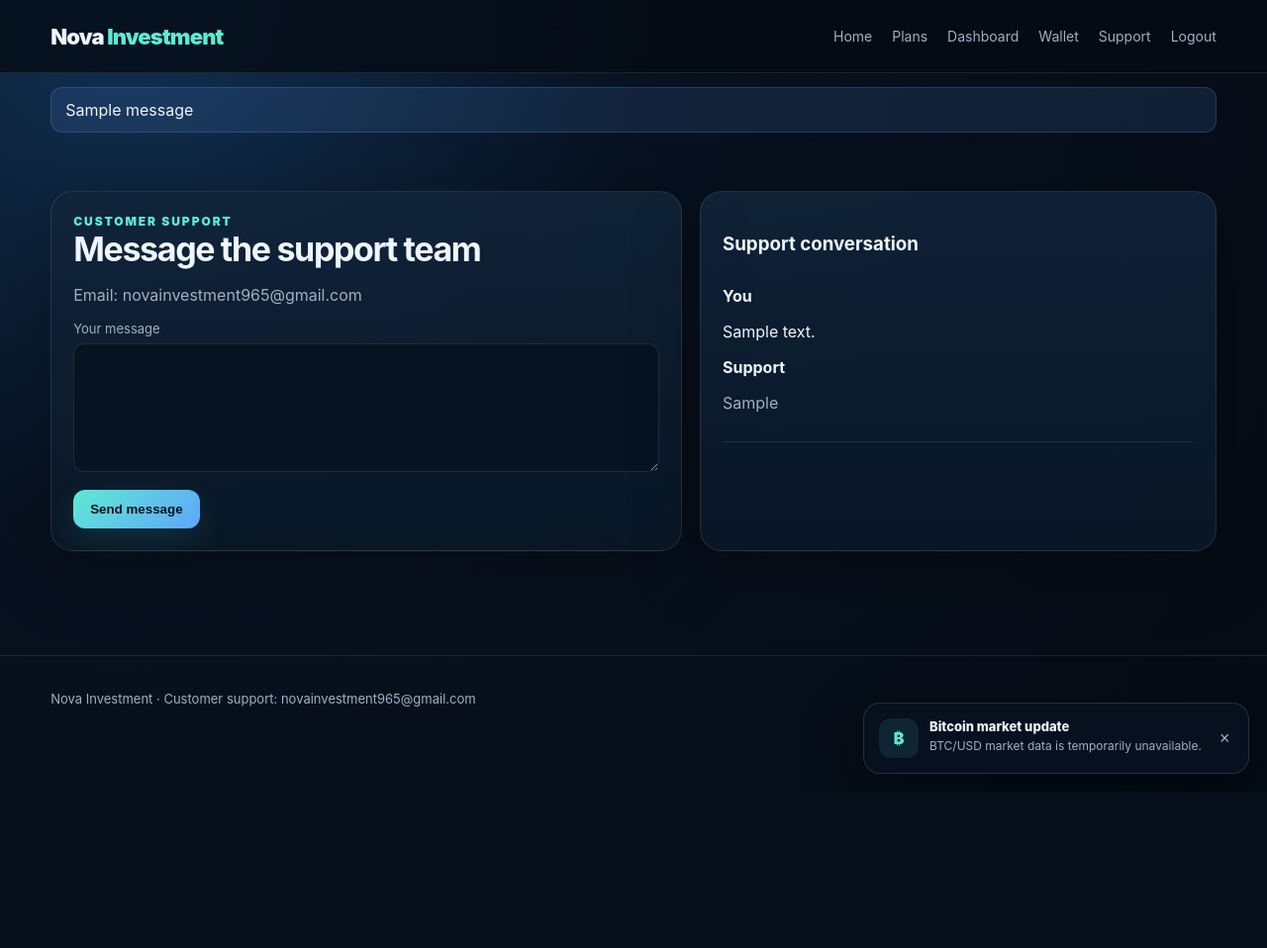
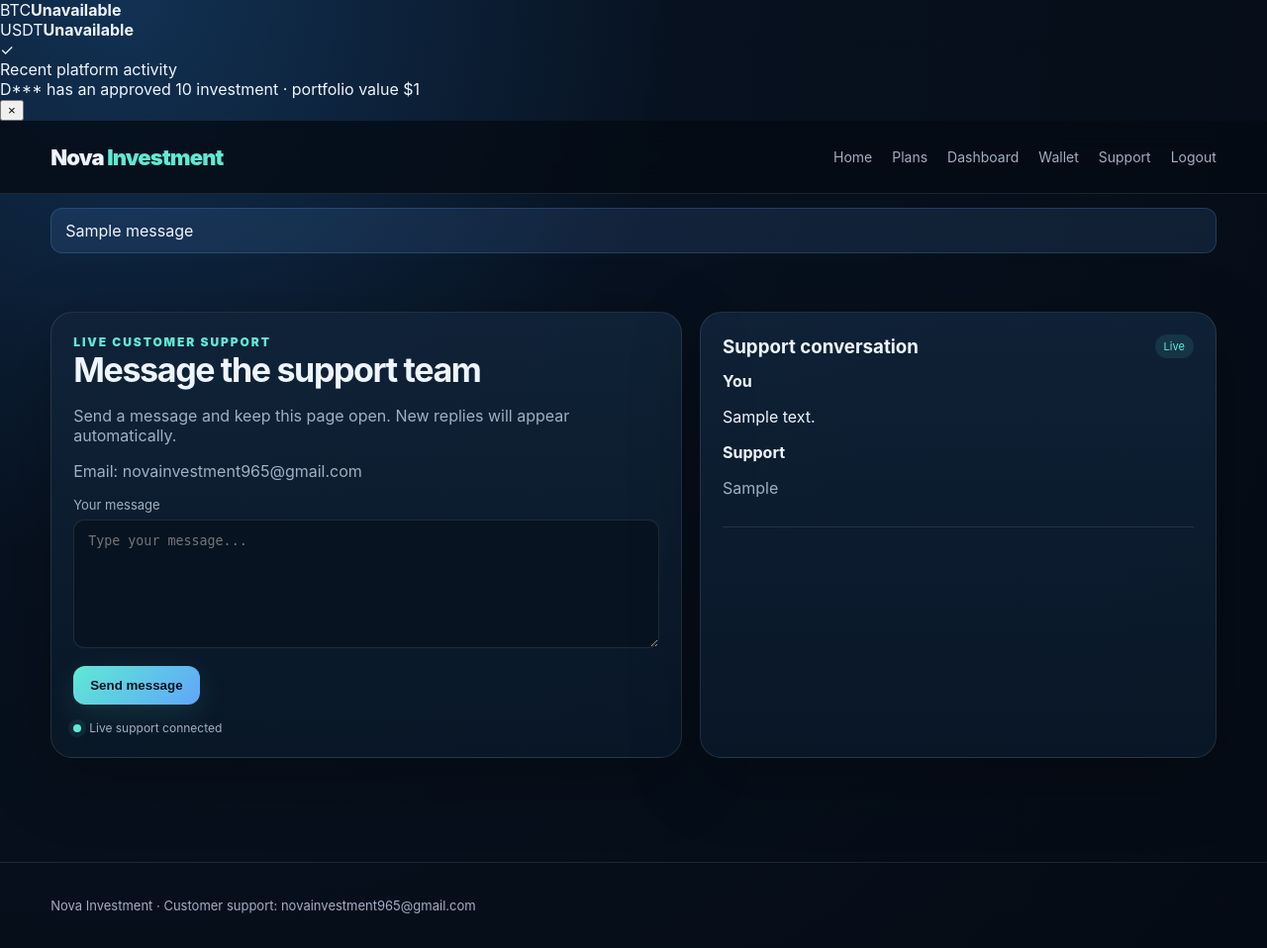
Before and after one commit to ewenlakay-a11y/nova-investment, a Flask app: page /support in a window 1280 px wide. Shown: the whole page at 99% size. Before the commit the page ends 799 px from the top, so only its background shows below. Run offline with Flask 3, Linux system fonts and the light colour scheme; the visitor is signed in with stand-in values (Sample User, id 1); data comes from the database, SQL or seed files in the repository; tables that the repository leaves empty hold one stand-in row (values such as "Sample post"); one stand-in notice (Sample message) is shown.

Commit message:
Add files via upload

```diff
--- a/templates/support.html
+++ b/templates/support.html
@@ -1,43 +1,26 @@
-<!doctype html><html><head><meta charset="utf-8"><meta name="viewport" content="width=device-width,initial-scale=1"><title>Support | Nova Investment</title><link rel="stylesheet" href="/static/style.css"></head><body><nav class="nav"><div class="container" style="display:flex;width:92%;align-items:center;justify-content:space-between">
-      <a class="brand" href="/">Nova <span>Investment</span></a>
-      <div class="navlinks">
-        <a href="/">Home</a><a href="/plans">Plans</a>
-        {% if current_user %}<a href="/dashboard">Dashboard</a><a href="/wallet">Wallet</a><a href="/support">Support</a>{% if current_user["is_admin"] %}<a href="/admin">Admin</a>{% endif %}<a href="/logout">Logout</a>
-        {% else %}<a href="/login">Login</a><a class="btn" href="/register">Create account</a>{% endif %}
-      </div>
-      <a class="navmobile btn secondary" href="/login">Account</a>
-    </div></nav>{% with msgs=get_flashed_messages(with_categories=true) %}{% for cat,msg in msgs %}<div class="container"><div class="flash {{cat}}">{{msg}}</div></div>{% endfor %}{% endwith %}<main class="section container"><div class="two"><div class="card"><div class="eyebrow">Customer support</div><h2>Message the support team</h2><p class="muted">Email: <a href="mailto:{{support_email}}">{{support_email}}</a></p><form method="post"><div class="field"><label>Your message</label><textarea name="message" required></textarea></div><button class="btn">Send message</button></form></div><div class="card"><h3>Support conversation</h3>{% for m in messages %}<div style="padding:13px 0;border-bottom:1px solid var(--line)"><b>You</b><p>{{m.message}}</p>{% if m.reply %}<b>Support</b><p class="muted">{{m.reply}}</p>{% else %}<span class="muted">Awaiting response</span>{% endif %}</div>{% else %}<p class="muted">No messages yet.</p>{% endfor %}</div></div></main>
-<div id="toast-wrap"></div>
-<style>
-#toast-wrap{position:fixed;right:18px;bottom:18px;width:min(390px,calc(100vw - 28px));z-index:9999}
-.toast{background:rgba(7,17,31,.97);border:1px solid rgba(255,255,255,.13);box-shadow:0 20px 60px rgba(0,0,0,.4);border-radius:17px;padding:15px;display:grid;grid-template-columns:40px 1fr 20px;gap:11px;margin-top:10px;transform:translateY(20px);opacity:0;transition:.35s}
-.toast.show{transform:translateY(0);opacity:1}.toasticon{width:40px;height:40px;border-radius:12px;display:grid;place-items:center;background:rgba(94,234,212,.1);color:#5eead4;font-weight:900}.toasttitle{font-weight:850;font-size:13px}.toasttext{color:#9fb0c5;font-size:12px;line-height:1.5;margin-top:3px}.toastclose{border:0;background:none;color:#9fb0c5;cursor:pointer;font-size:18px}
-</style>
+<!doctype html><html><head><meta charset="utf-8"><meta name="viewport" content="width=device-width,initial-scale=1"><title>Support | Nova Investment</title><link rel="stylesheet" href="/static/style.css"></head><body>
+<div class="market-ticker" aria-live="polite"><div><span class="market-label">BTC</span><strong id="corner-btc">Loading…</strong></div><div><span class="market-label">USDT</span><strong id="corner-usdt">Loading…</strong></div></div>
+<div id="activity-popup" class="activity-popup" aria-live="polite" aria-atomic="true"><div class="activity-icon">✓</div><div><div class="activity-title">Recent platform activity</div><div id="activity-text">Checking recent activity…</div></div><button type="button" class="activity-close" onclick="document.getElementById('activity-popup').classList.remove('show')" aria-label="Close">×</button></div><nav class="nav"><div class="container" style="display:flex;width:92%;align-items:center;justify-content:space-between">
+<a class="brand" href="/">Nova <span>Investment</span></a><div class="navlinks"><a href="/">Home</a><a href="/plans">Plans</a>{% if current_user %}<a href="/dashboard">Dashboard</a><a href="/wallet">Wallet</a><a href="/support">Support</a>{% if current_user["is_admin"] %}<a href="/admin">Admin</a>{% endif %}<a href="/logout">Logout</a>{% else %}<a href="/login">Login</a><a class="btn" href="/register">Create account</a>{% endif %}</div><a class="navmobile btn secondary" href="/login">Account</a></div></nav>
+{% with msgs=get_flashed_messages(with_categories=true) %}{% for cat,msg in msgs %}<div class="container"><div class="flash {{cat}}">{{msg}}</div></div>{% endfor %}{% endwith %}
+<main class="section container"><div class="two"><div class="card"><div class="eyebrow">Live customer support</div><h2>Message the support team</h2><p class="muted">Send a message and keep this page open. New replies will appear automatically.</p><p class="muted">Email: <a href="mailto:{{support_email}}">{{support_email}}</a></p><form method="post"><div class="field"><label>Your message</label><textarea name="message" required placeholder="Type your message..."></textarea></div><button class="btn">Send message</button></form><div style="margin-top:16px" class="statusline"><span class="dot"></span><span id="live-status">Live support connected</span></div></div>
+<div class="card"><div style="display:flex;justify-content:space-between;align-items:center;gap:10px"><h3 style="margin:0">Support conversation</h3><span class="pill" id="reply-count">Live</span></div><div id="conversation">{% for m in messages %}<div class="support-message" data-id="{{m.id}}" style="padding:13px 0;border-bottom:1px solid var(--line)"><b>You</b><p>{{m.message}}</p>{% if m.reply %}<b>Support</b><p class="muted">{{m.reply}}</p>{% else %}<span class="muted">Awaiting response</span>{% endif %}</div>{% else %}<p class="muted">No messages yet.</p>{% endfor %}</div></div></div></main>
+<style>.statusline{display:flex;align-items:center;gap:8px;font-size:12px;color:#9fb0c5}.dot{width:8px;height:8px;border-radius:50%;background:#5eead4;box-shadow:0 0 0 5px rgba(94,234,212,.08)}.pill{font-size:11px;padding:5px 9px;border-radius:999px;background:rgba(94,234,212,.1);color:#5eead4}.support-message.new{animation:msgIn .45s ease}@keyframes msgIn{from{opacity:0;transform:translateY(8px)}to{opacity:1;transform:none}}</style>
 <script>
 (function(){
- const wrap=document.getElementById('toast-wrap'); if(!wrap)return;
- const items=[
-  ['₿','Bitcoin market update','Fetching the latest BTC/USD market price…',true],
-  ['↗','Plan update','Investment plans are available to review from $500.',false],
-  ['✓','Account update','Portfolio and transaction information is available in your dashboard.',false],
-  ['🔒','Security update','Use your verification settings to keep your account protected.',false]
- ];
- async function btc(){
-  try{
-   const r=await fetch('https://api.coingecko.com/api/v3/simple/price?ids=bitcoin&vs_currencies=usd');
-   const d=await r.json(); const p=d.bitcoin.usd;
-   return 'BTC/USD: $'+Number(p).toLocaleString('en-US',{maximumFractionDigits:2});
-  }catch(e){return 'BTC/USD market data is temporarily unavailable.'}
+ const box=document.getElementById('conversation'), status=document.getElementById('live-status'); let first=true, last='';
+ function esc(v){const d=document.createElement('div');d.textContent=v??'';return d.innerHTML}
+ function render(items){
+  if(!items.length){box.innerHTML='<p class="muted">No messages yet.</p>';return}
+  const newest=String(items[0].id); const changed=newest!==last; last=newest;
+  box.innerHTML=items.map(m=>`<div class="support-message ${changed&&!first&&String(m.id)===newest?'new':''}" data-id="${m.id}" style="padding:13px 0;border-bottom:1px solid var(--line)"><b>You</b><p>${esc(m.message)}</p>${m.reply?`<b>Support</b><p class="muted">${esc(m.reply)}</p>`:'<span class="muted">Awaiting response</span>'}</div>`).join(''); first=false;
  }
- async function show(x){
-  const el=document.createElement('div'); el.className='toast';
-  let t=x[2]; if(x[3])t=await btc();
-  el.innerHTML='<div class="toasticon">'+x[0]+'</div><div><div class="toasttitle">'+x[1]+'</div><div class="toasttext">'+t+'</div></div><button class="toastclose">×</button>';
-  wrap.appendChild(el); requestAnimationFrame(()=>el.classList.add('show'));
-  const close=()=>{el.classList.remove('show');setTimeout(()=>el.remove(),350)};
-  el.querySelector('.toastclose').onclick=close; setTimeout(close,6500);
- }
- let i=0; function next(){show(items[i++%items.length]);setTimeout(next,9000)} setTimeout(next,1800);
+ async function poll(){try{const r=await fetch('/support/data',{cache:'no-store'});if(!r.ok)throw 0;const d=await r.json();render(d.messages);status.textContent='Live support connected';}catch(e){status.textContent='Reconnecting to support…'}}
+ poll();setInterval(poll,5000);
 })();
 </script>
-<footer class="footer"><div class="container">Nova Investment · Customer support: <a href="mailto:novainvestment965@gmail.com">novainvestment965@gmail.com</a></div></footer></body></html>
+<footer class="footer"><div class="container">Nova Investment · Customer support: <a href="mailto:novainvestment965@gmail.com">novainvestment965@gmail.com</a></div></footer><script>
+async function loadMarketCorner(){try{const r=await fetch('https://api.coingecko.com/api/v3/simple/price?ids=bitcoin,tether&vs_currencies=usd');const d=await r.json();if(d.bitcoin?.usd)document.getElementById('corner-btc').textContent='$'+Number(d.bitcoin.usd).toLocaleString('en-US',{maximumFractionDigits:2});if(d.tether?.usd)document.getElementById('corner-usdt').textContent='$'+Number(d.tether.usd).toFixed(4);}catch(e){document.getElementById('corner-btc').textContent='Unavailable';document.getElementById('corner-usdt').textContent='Unavailable';}}
+async function loadActivity(){try{const r=await fetch('/activity-data');const d=await r.json();const el=document.getElementById('activity-text');if(!d.activities||!d.activities.length){el.textContent='No recent approved investment activity yet.';return;}const a=d.activities[Math.floor(Math.random()*d.activities.length)];el.textContent=a.label;document.getElementById('activity-popup').classList.add('show');}catch(e){document.getElementById('activity-text').textContent='No recent activity available.';}}
+loadMarketCorner();setInterval(loadMarketCorner,60000);loadActivity();setInterval(loadActivity,30000);
+</script></body></html>
```
